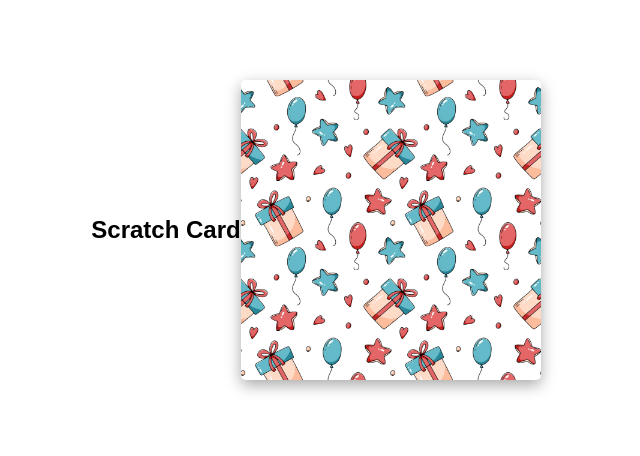
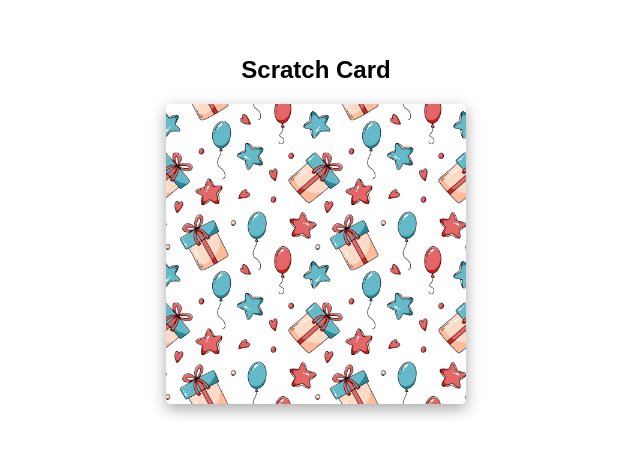
Before and after one commit to Deepak0113/ScratchCard-UI, a plain HTML site: page index.html in a window 1280 px wide. Shown: the part 170-626 px from the top of the page, without its empty margins (324-964 px from the left). Drawn offline with Linux system fonts and the light colour scheme.

Commit message:
scratch card

```diff
--- a/style.css
+++ b/style.css
@@ -8,6 +8,8 @@
 body{
     height: 100vh;
     display: flex;
+    flex-direction: column;
+    gap: 20px;
     align-items: center;
     justify-content: center;
 }
```
